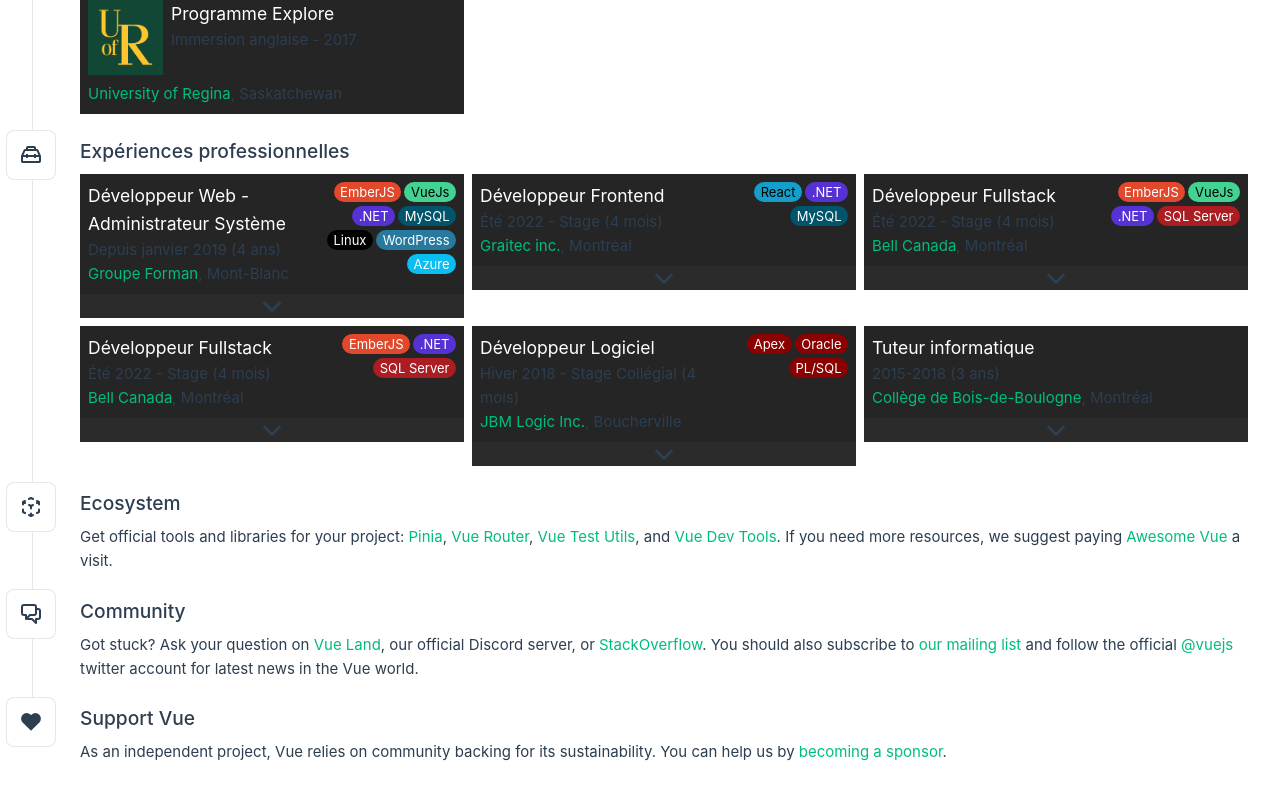
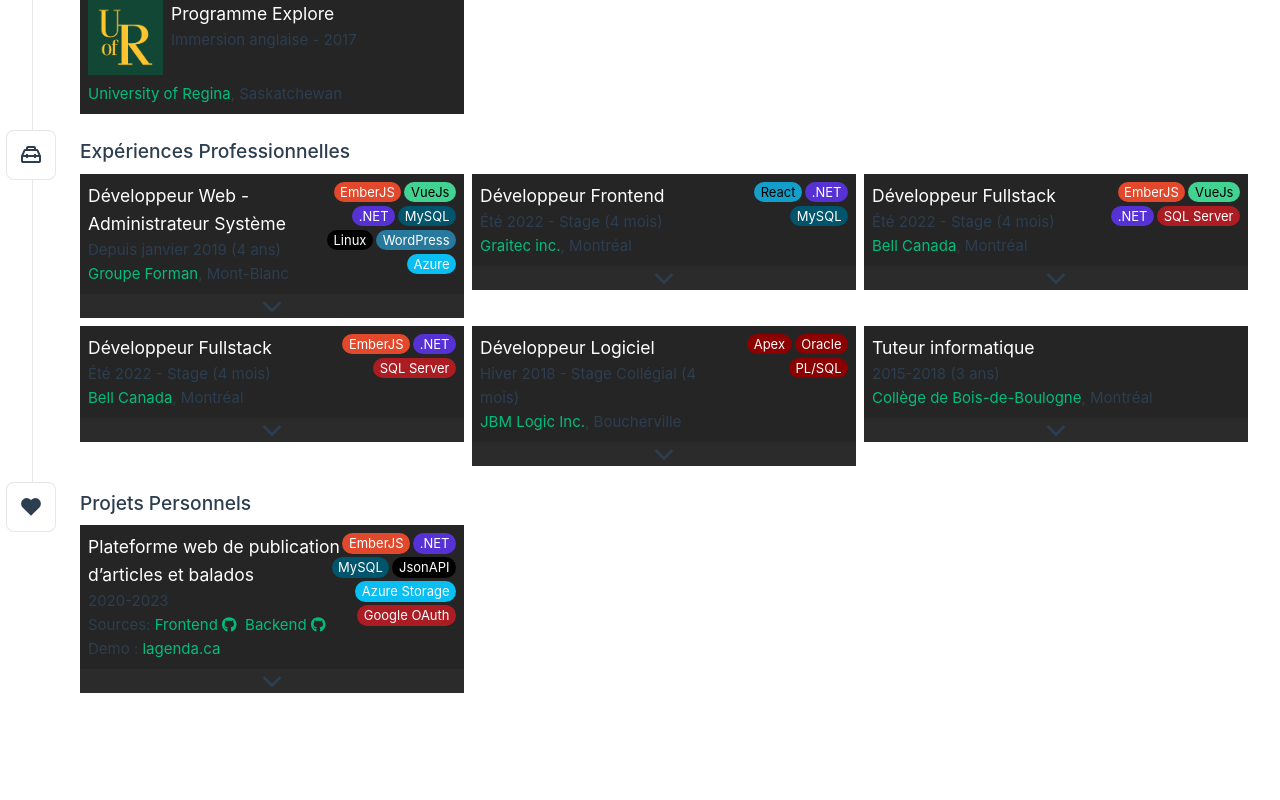
Before and after one commit to woofi7/nsignori.ca, a Vue app: page / in a window 1280 px wide. Shown: the part 2126-2926 px from the top of the page. After the commit the page ends 2867 px from the top, so only its background shows below. Built offline with nearby package versions, Linux system fonts and the light colour scheme.

Commit message:
Add sources to project

```diff
--- a/package.json
+++ b/package.json
@@ -9,6 +9,7 @@
   },
   "dependencies": {
     "@fortawesome/fontawesome-svg-core": "^6.5.1",
+    "@fortawesome/free-brands-svg-icons": "^6.5.1",
     "@fortawesome/free-regular-svg-icons": "^6.5.1",
     "@fortawesome/free-solid-svg-icons": "^6.5.1",
     "@fortawesome/vue-fontawesome": "^3.0.5",
--- /dev/null
+++ b/src/components/ProjectCard.vue
@@ -0,0 +1,154 @@
+<script setup>
+  import {ref} from "vue";
+  import {FontAwesomeIcon} from "@fortawesome/vue-fontawesome";
+
+  defineProps({
+    title: String,
+    date: String,
+    linkText: String,
+    linkUrl: String,
+    sources: [],
+    location: String,
+    icons: [],
+    moreInfo: []
+  })
+
+  let isHidden = ref(true);
+</script>
+
+<template>
+  <div class="card">
+    <div>
+      <div class="header">
+        <div>
+          <h3 class="title">{{ title }}</h3>
+          <span class="date">{{ date }}</span>
+        </div>
+        <div class="tags">
+          <div v-for="icon in icons" :class="icon.color" class="tag">
+            {{ icon.name }}
+          </div>
+        </div>
+      </div>
+      <div>
+        <p class="location">
+          Sources:
+          <a v-for="source in sources" :href="source.link">
+            {{source.text}} <font-awesome-icon icon="fa-brands fa-github"/>&nbsp
+          </a><br>
+
+          Demo : <a :href="linkUrl">{{ linkText }}</a>
+        </p>
+      </div>
+    </div>
+    <div class="content">
+      <div :class="{ hidden: isHidden }">
+        <ul>
+          <li v-for="info in moreInfo.list">{{ info }}</li>
+        </ul>
+        <div v-html="moreInfo.extra">
+        </div>
+      </div>
+      <div class="moreButton" @click="isHidden = !isHidden">
+        <font-awesome-icon icon="fa-angle-down" v-if="isHidden"/>
+        <font-awesome-icon icon="fa-angle-up" v-if="!isHidden"/>
+      </div>
+    </div>
+  </div>
+</template>
+
+<style scoped>
+  .card {
+    position: relative;
+    display: flex;
+    flex-direction: column;
+    background-color: #252525;
+    padding: 0.5rem;
+    justify-content: space-between;
+  }
+  .header {
+    display: flex;
+    gap: 0.5rem;
+    width: 70%;
+  }
+  .logo > img {
+    width: 75px
+  }
+  .title {
+    color: white;
+  }
+  .content {
+    display: flex;
+    flex-direction: column;
+
+    & > .hidden {
+      display: none;
+    }
+    & > div > ul {
+      padding-left: 1.5rem;
+      padding-bottom: 0.5rem;
+    }
+  }
+  .moreButton {
+    background-color: #2b2b2b;
+    display: flex;
+    flex-direction: column;
+    cursor: pointer;
+    font-size: x-large;
+    margin: 0.5rem -0.5rem -0.5rem -0.5rem;
+    &:hover {
+      background-color: black;
+      color: white;
+    }
+  }
+  .tags {
+    position: absolute;
+    margin-top: 0.5rem;
+    margin-right: 0.5rem;
+    top: 0;
+    right: 0;
+    display: flex;
+    gap: 0.2rem;
+    align-items: baseline;
+    max-width: 35%;
+    flex-wrap: wrap;
+    justify-content: flex-end;
+  }
+  .tag {
+    font-size: small;
+    border-radius: 1em;
+    background: black;
+    padding: 0 0.5em 0 0.5em;
+    color: white;
+
+    &.red {
+      background: darkred;
+    }
+    &.darkblue {
+      color: black;
+      background-color: #149eca;
+    }
+    &.purple {
+      background-color: #5632d5;
+    }
+    &.orange {
+      background-color: #e2492c;
+    }
+    &.green {
+      color: black;
+      background-color: #42d392;
+    }
+    &.teal {
+      background-color: #00546b;
+    }
+    &.blue {
+      background-color: #28799e;
+    }
+    &.turquoise {
+      background-color: #08bef2;
+    }
+    &.darkred {
+      background-color: #ab1d22;
+    }
+  }
+</style>
--- a/src/components/TheWelcome.vue
+++ b/src/components/TheWelcome.vue
@@ -2,12 +2,11 @@
 import WelcomeItem from './WelcomeItem.vue'
 import DocumentationIcon from './icons/IconDocumentation.vue'
 import ToolingIcon from './icons/IconTooling.vue'
-import EcosystemIcon from './icons/IconEcosystem.vue'
-import CommunityIcon from './icons/IconCommunity.vue'
 import SupportIcon from './icons/IconSupport.vue'
 import ElementCard from "@/components/ElementCard.vue";
 import {ref} from "vue";
 import WorkCard from "@/components/WorkCard.vue";
+import ProjectCard from "@/components/ProjectCard.vue";
 
   const schools = ref([
     {
@@ -215,8 +214,60 @@
           "Assister les étudiants à travers les cours d’informatique"
         ]}
     }
+  ]);
 
-  ])
+const projects = ref([
+  {
+    title: "Plateforme web de publication d’articles et balados",
+    date: "2020-2023",
+    sources: [
+      {
+        text: "Frontend",
+        link: "https://github.com/woofi7/lagenda-frontend"
+      },
+      {
+        text: "Backend",
+        link: "https://github.com/woofi7/lagenda-backend"
+      },
+    ],
+    linkText: "lagenda.ca",
+    linkUrl: "https://web.archive.org/web/20221210084806/https://lagenda.ca/",
+    icons : [
+      {
+        name: "EmberJS",
+        color: "orange"
+      },
+      {
+        name: ".NET",
+        color: "purple"
+      },
+      {
+        name: "MySQL",
+        color: "teal"
+      },
+      {
+        name: "JsonAPI"
+      },
+      {
+        name: "Azure Storage",
+        color: "turquoise"
+      },
+      {
+        name: "Google OAuth",
+        color: "darkred"
+      }
+    ],
+    moreInfo: {
+      list: [
+        "Création du design graphique",
+        "Conception du site web avec EmberJS et .NET + EntityFramework et JsonAPI",
+        "Panneau d’administration pour la mise en ligne des articles et des balados sur les différents hébergeurs de contenu",
+        "Hébergements des ressources (balados et images) avec Azure Storage",
+        "Authentification avec Google OAuth"
+      ]
+    }
+  },
+])
 </script>
 
 <template>
@@ -224,7 +275,7 @@
     <template #icon>
       <DocumentationIcon />
     </template>
-    <template #heading>Formations académiques</template>
+    <template #heading>Formations Académiques</template>
 
     <div class="cardList">
       <ElementCard v-for="school in schools"
@@ -241,7 +292,7 @@
     <template #icon>
       <ToolingIcon />
     </template>
-    <template #heading>Expériences professionnelles</template>
+    <template #heading>Expériences Professionnelles</template>
 
     <div class="cardList">
       <WorkCard v-for="work in works"
@@ -258,47 +309,20 @@
 
   <WelcomeItem>
     <template #icon>
-      <EcosystemIcon />
-    </template>
-    <template #heading>Ecosystem</template>
-
-    Get official tools and libraries for your project:
-    <a href="https://pinia.vuejs.org/" target="_blank" rel="noopener">Pinia</a>,
-    <a href="https://router.vuejs.org/" target="_blank" rel="noopener">Vue Router</a>,
-    <a href="https://test-utils.vuejs.org/" target="_blank" rel="noopener">Vue Test Utils</a>, and
-    <a href="https://github.com/vuejs/devtools" target="_blank" rel="noopener">Vue Dev Tools</a>. If
-    you need more resources, we suggest paying
-    <a href="https://github.com/vuejs/awesome-vue" target="_blank" rel="noopener">Awesome Vue</a>
-    a visit.
-  </WelcomeItem>
-
-  <WelcomeItem>
-    <template #icon>
-      <CommunityIcon />
-    </template>
-    <template #heading>Community</template>
-
-    Got stuck? Ask your question on
-    <a href="https://chat.vuejs.org" target="_blank" rel="noopener">Vue Land</a>, our official
-    Discord server, or
-    <a href="https://stackoverflow.com/questions/tagged/vue.js" target="_blank" rel="noopener"
-      >StackOverflow</a
-    >. You should also subscribe to
-    <a href="https://news.vuejs.org" target="_blank" rel="noopener">our mailing list</a> and follow
-    the official
-    <a href="https://twitter.com/vuejs" target="_blank" rel="noopener">@vuejs</a>
-    twitter account for latest news in the Vue world.
-  </WelcomeItem>
-
-  <WelcomeItem>
-    <template #icon>
       <SupportIcon />
     </template>
-    <template #heading>Support Vue</template>
+    <template #heading>Projets Personnels</template>
 
-    As an independent project, Vue relies on community backing for its sustainability. You can help
-    us by
-    <a href="https://vuejs.org/sponsor/" target="_blank" rel="noopener">becoming a sponsor</a>.
+    <div class="cardList">
+      <ProjectCard v-for="project in projects"
+                :title="project.title"
+                :date="project.date"
+                :linkText="project.linkText"
+                :linkUrl="project.linkUrl"
+                :sources="project.sources"
+                :icons="project.icons"
+                :moreInfo="project.moreInfo"/>
+    </div>
   </WelcomeItem>
 </template>
 
--- a/src/main.js
+++ b/src/main.js
@@ -6,8 +6,9 @@
 import { library } from '@fortawesome/fontawesome-svg-core'
 import { FontAwesomeIcon } from '@fortawesome/vue-fontawesome'
 import { fas } from "@fortawesome/free-solid-svg-icons"
+import { fab } from "@fortawesome/free-brands-svg-icons"
 
-library.add(fas);
+library.add(fas, fab);
 
 createApp(App)
     .component('font-awesome-icon', FontAwesomeIcon)
```
Also changed, not shown: 1 other file (tests, documents, lock files or other folders).
